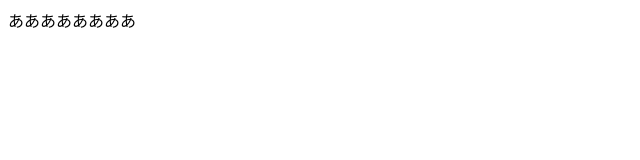
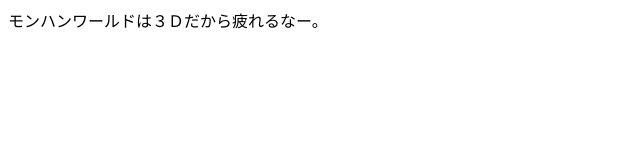
Before and after one commit to team-okadub/git-lesson, a plain HTML site: page index.html in a window 1280 px wide. Shown: the whole page, without its empty margins (0-640 px from the left). Drawn offline with Linux system fonts and the light colour scheme.

```diff
--- a/index.html
+++ b/index.html
@@ -6,6 +6,6 @@
 </head>
 
 <body>
-ああああああああ
+モンハンワールドは３Ｄだから疲れるなー。
 </body>
 </html>
```
Also changed, not shown: 1 other file.
